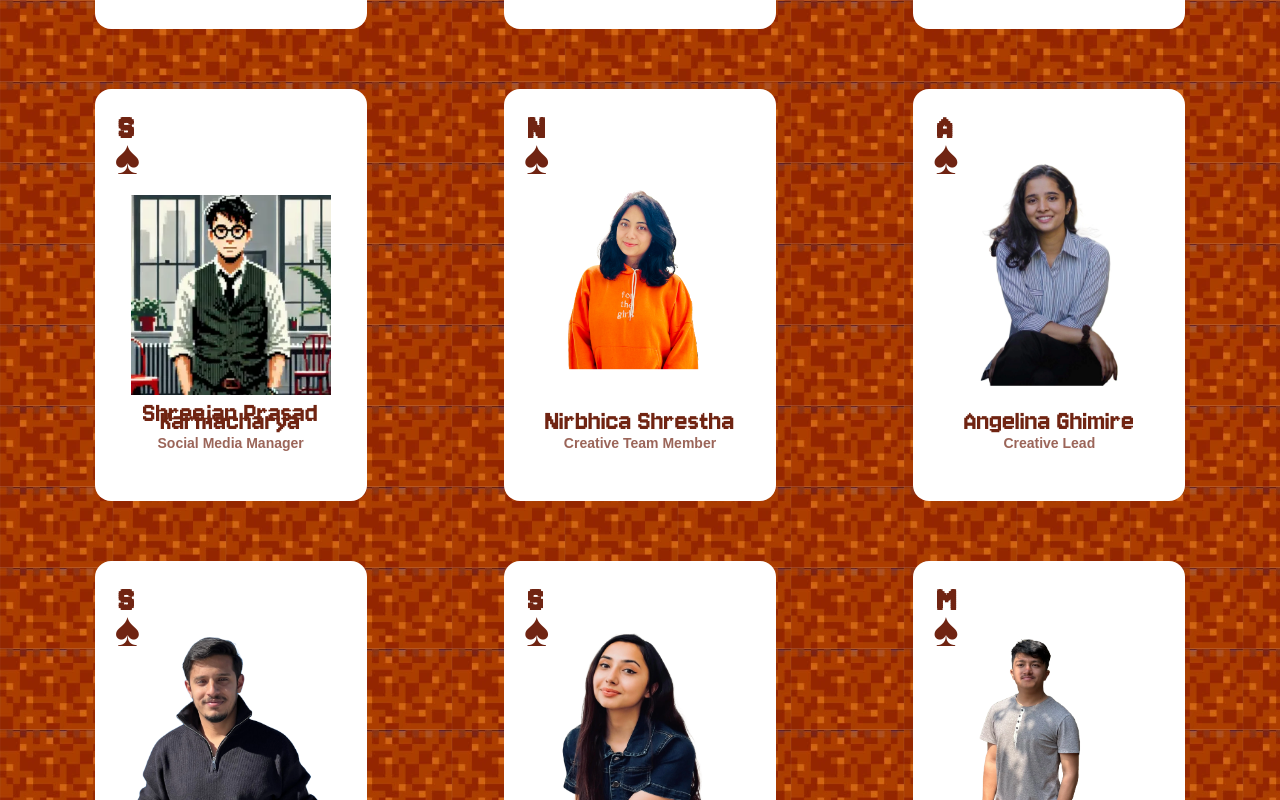
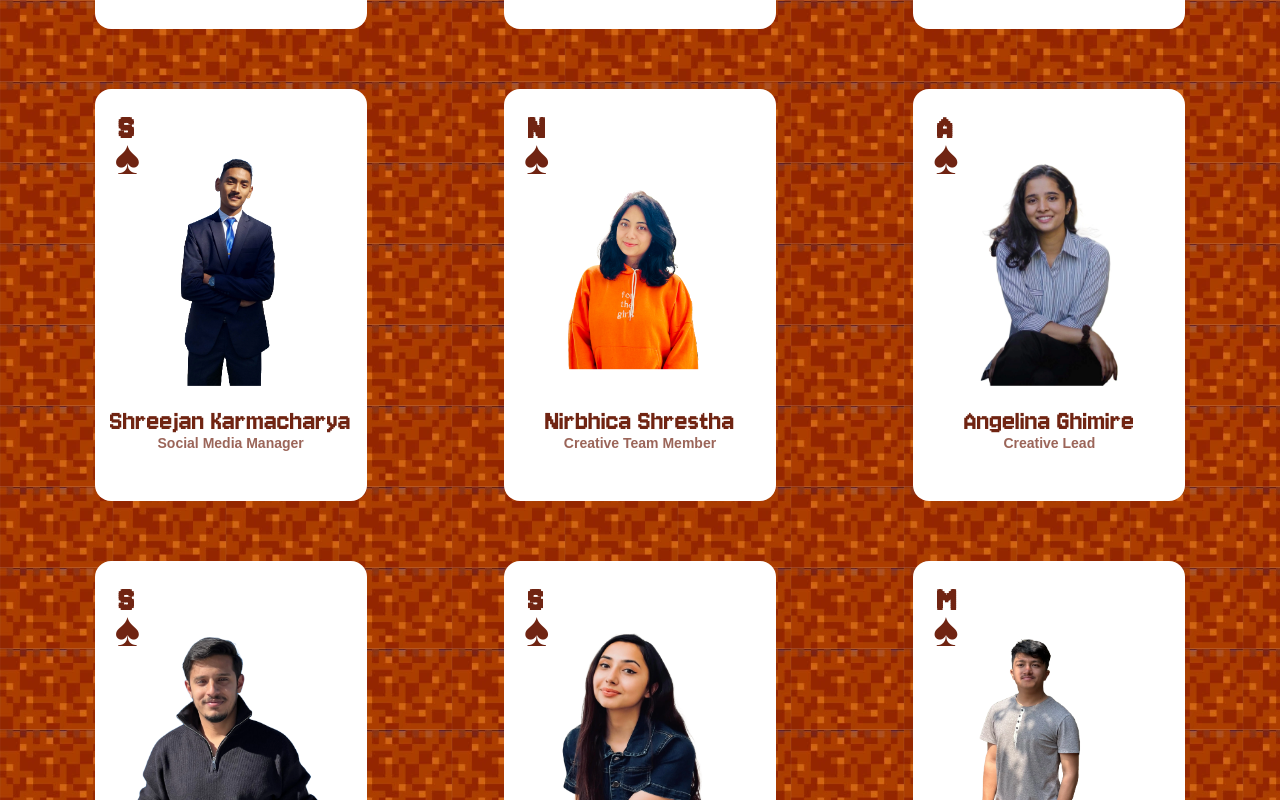
Before and after one commit to AR-Treasure-Hunt/theWebsite, a React (Vite) app: page / in a window 1280 px wide. Shown: the part 7360-8160 px from the top of the page. Built offline with nearby package versions, Linux system fonts and the light colour scheme; no server answers.

Commit message:
fix team

```diff
--- a/src/components/Footer/RedirectLinks.tsx
+++ b/src/components/Footer/RedirectLinks.tsx
@@ -2,12 +2,9 @@ import { useHandleSmoothScroll } from '@/utils/useHandleSmoothScroll';
 import { Link } from '@tanstack/react-router';
 export const FOOTER_LINKS = [
   {
-    title: 'Sponsor Us',
-    link: '/'
-  },
-  {
-    title: 'Partnership',
-    link: '/'
+    title: 'About Us',
+    link: '/',
+    id: 'about-section'
   },
   {
     title: 'FAQs',
--- a/src/sections/LandingSection/components/TeamSection/teamData.ts
+++ b/src/sections/LandingSection/components/TeamSection/teamData.ts
@@ -28,6 +28,7 @@ import Ayusha from './Images/Ayusha.webp'
 import Angelina from './Images/Angelina.webp'
 import ankit from './Images/ankit.webp'
 import nirbhica from './Images/nirbhica.webp'
+import shreejan from './Images/shreejan.png'
 
 export const teamData: TeamMember[] = [
     {
@@ -194,8 +195,9 @@ export const teamData: TeamMember[] = [
           linkedin: 'https://www.linkedin.com/in/sumira-makaju-460ba52b0/',
         }},
     {
-      name: 'Shreejan Prasad Karmacharya',
+      name: 'Shreejan Karmacharya',
       role: 'Social Media Manager',
+      image: shreejan,
       quote:
         "I'm a traveler and an observer, passionate about exploring new places and meeting diverse people. I don’t confine my life to boundaries; I let it flow wherever it takes me, embracing every adventure along the way.",
         socialLinks: {
```
Also changed, not shown: src/sections/LandingSection/components/TeamSection/Images/shreejan.png (renamed from src/sections/LandingSection/components/TeamSection/Images/Untitled (2).png).
